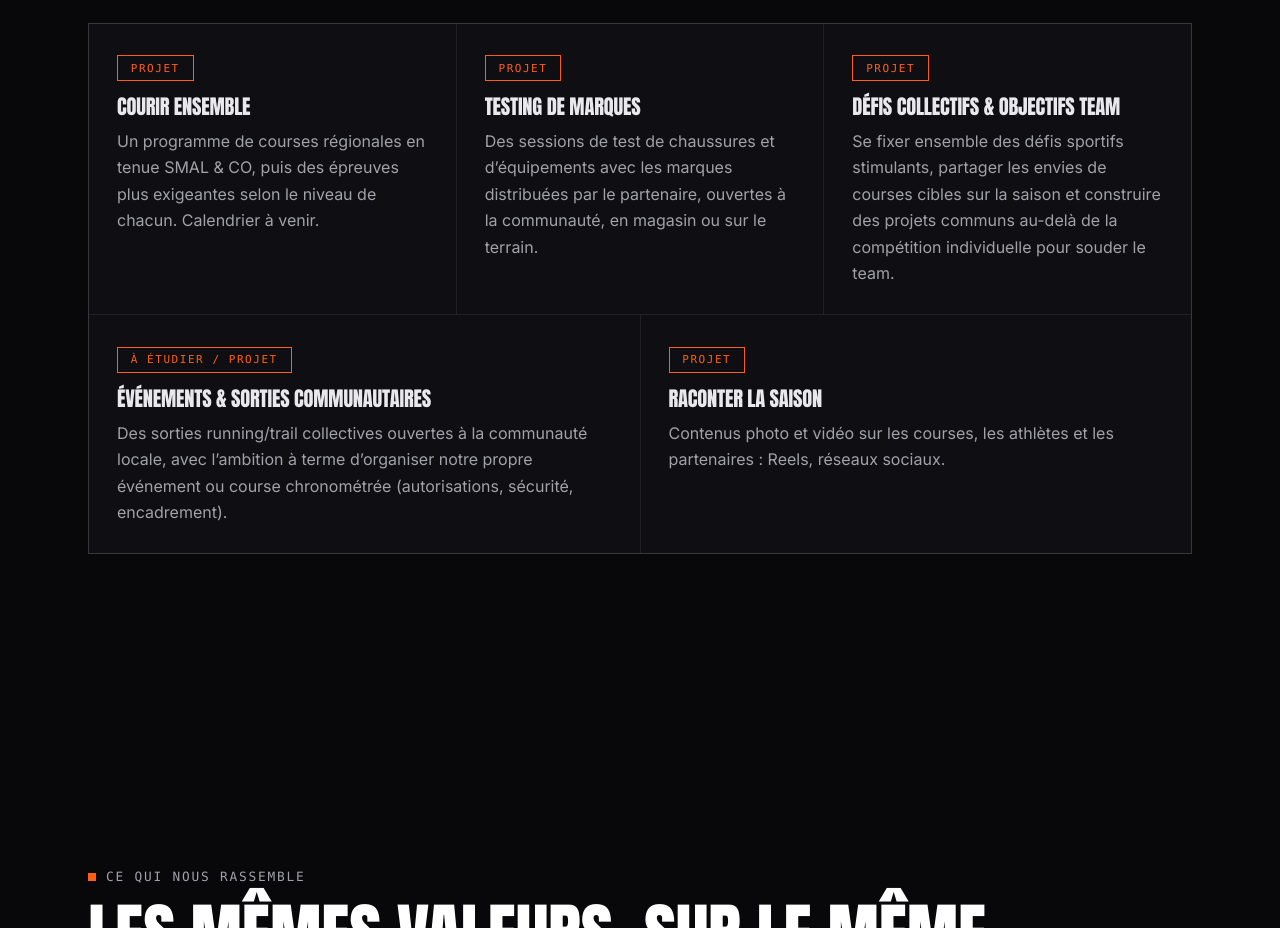
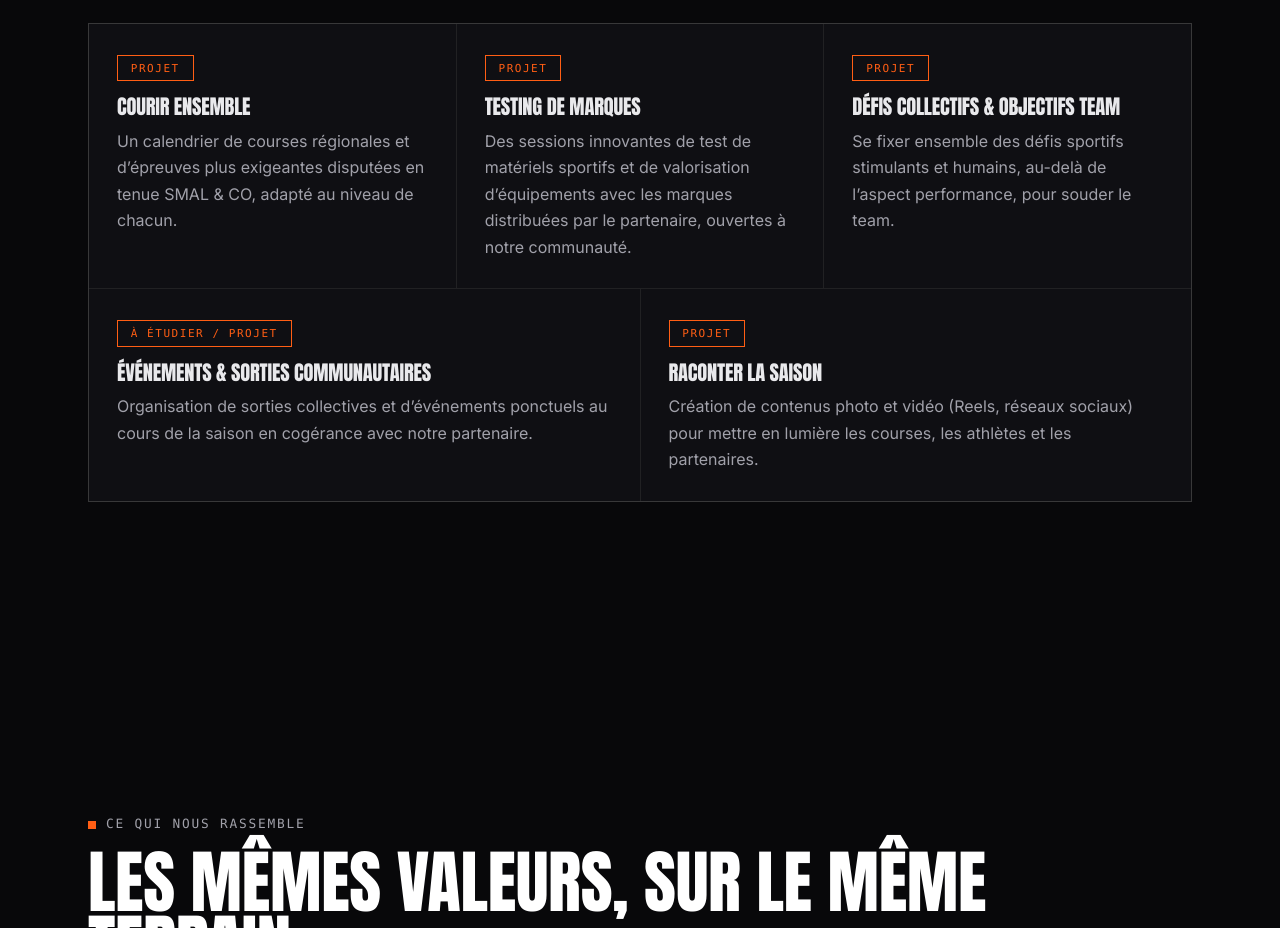
Before and after one commit to Maattyeux/smal-co-site, a plain HTML site: page running.html in a window 1280 px wide. Shown: the part 7920-8848 px from the top of the page. Drawn offline with Linux system fonts and the light colour scheme.

Commit message:
content(running): synthèse des textes des blocs projets
Co-Authored-By: Claude Opus 5.5 <noreply@anthropic.com>

```diff
--- a/running.html
+++ b/running.html
@@ -207,11 +207,11 @@
   <h2 class="rv h-lg" data-reveal>Ce que nous voulons faire.</h2>
   <p class="rv run-notice" data-reveal>Aucun de ces événements n’est encore programmé ni autorisé.</p>
   <ul class="list-cards run-stack">
-   <li class="rv" data-reveal><span class="offer-pill">Projet</span><h3>Courir ensemble</h3><p>Un programme de courses régionales en tenue SMAL & CO, puis des épreuves plus exigeantes selon le niveau de chacun. Calendrier à venir.</p></li>
-   <li class="rv" data-reveal style="--d:80ms"><span class="offer-pill">Projet</span><h3>Testing de marques</h3><p>Des sessions de test de chaussures et d’équipements avec les marques distribuées par le partenaire, ouvertes à la communauté, en magasin ou sur le terrain.</p></li>
-   <li class="rv" data-reveal style="--d:160ms"><span class="offer-pill">Projet</span><h3>Défis collectifs & objectifs TEAM</h3><p>Se fixer ensemble des défis sportifs stimulants, partager les envies de courses cibles sur la saison et construire des projets communs au-delà de la compétition individuelle pour souder le team.</p></li>
-   <li class="rv" data-reveal style="--d:240ms"><span class="offer-pill">À étudier / Projet</span><h3>Événements & sorties communautaires</h3><p>Des sorties running/trail collectives ouvertes à la communauté locale, avec l’ambition à terme d’organiser notre propre événement ou course chronométrée (autorisations, sécurité, encadrement).</p></li>
-   <li class="rv" data-reveal style="--d:320ms"><span class="offer-pill">Projet</span><h3>Raconter la saison</h3><p>Contenus photo et vidéo sur les courses, les athlètes et les partenaires : Reels, réseaux sociaux.</p></li>
+   <li class="rv" data-reveal><span class="offer-pill">Projet</span><h3>Courir ensemble</h3><p>Un calendrier de courses régionales et d’épreuves plus exigeantes disputées en tenue SMAL & CO, adapté au niveau de chacun.</p></li>
+   <li class="rv" data-reveal style="--d:80ms"><span class="offer-pill">Projet</span><h3>Testing de marques</h3><p>Des sessions innovantes de test de matériels sportifs et de valorisation d’équipements avec les marques distribuées par le partenaire, ouvertes à notre communauté.</p></li>
+   <li class="rv" data-reveal style="--d:160ms"><span class="offer-pill">Projet</span><h3>Défis collectifs & objectifs TEAM</h3><p>Se fixer ensemble des défis sportifs stimulants et humains, au-delà de l’aspect performance, pour souder le team.</p></li>
+   <li class="rv" data-reveal style="--d:240ms"><span class="offer-pill">À étudier / Projet</span><h3>Événements & sorties communautaires</h3><p>Organisation de sorties collectives et d’événements ponctuels au cours de la saison en cogérance avec notre partenaire.</p></li>
+   <li class="rv" data-reveal style="--d:320ms"><span class="offer-pill">Projet</span><h3>Raconter la saison</h3><p>Création de contenus photo et vidéo (Reels, réseaux sociaux) pour mettre en lumière les courses, les athlètes et les partenaires.</p></li>
   </ul>
  </div>
 </section>
```
